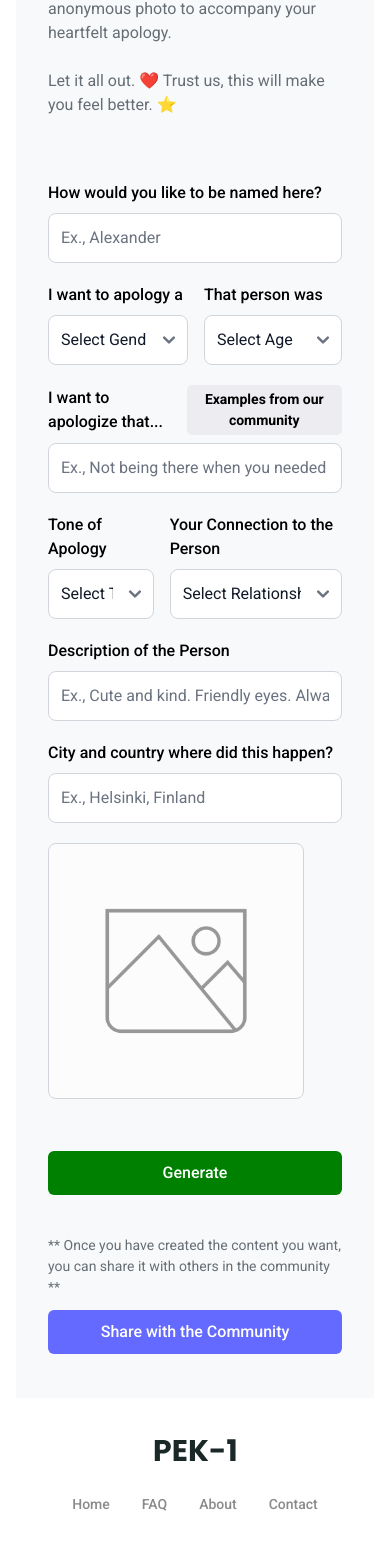
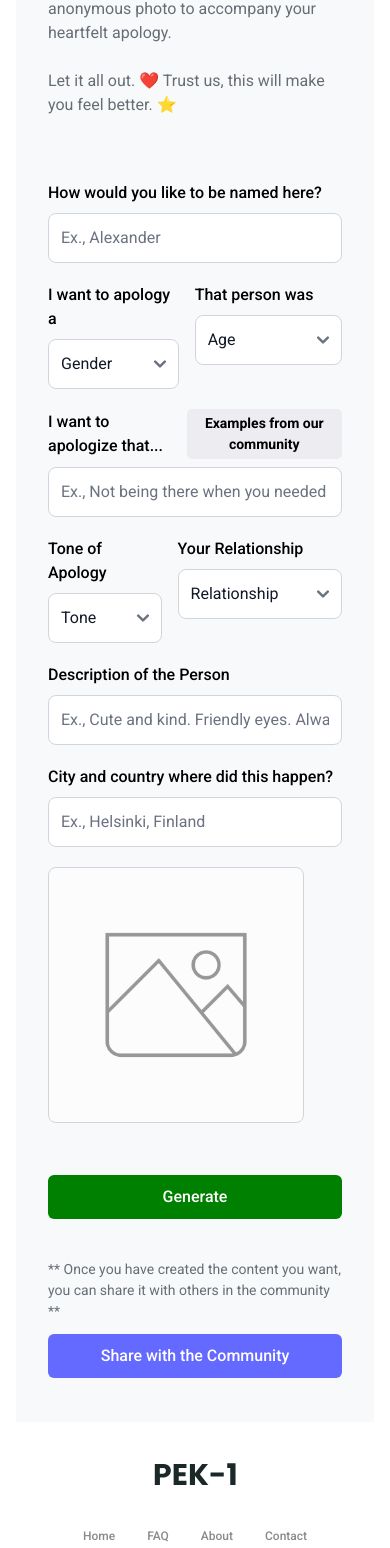
Before and after one commit to akipeki/D_3.0, a React (Vite) app in the folder frontend/: page /create-post in a window 390 px wide. Shown: the part 432-1980 px from the top of the page. Built offline with nearby package versions, Linux system fonts and the light colour scheme.

Commit message:
thursday second update

```diff
--- a/frontend/src/components/Card.jsx
+++ b/frontend/src/components/Card.jsx
@@ -7,6 +7,7 @@ const Card = ({ _id, name, photo, generatedText }) => {
     const cardRef = useRef();
     const [fontSize, setFontSize] = useState('text-sm');
     const [showText, setShowText] = useState(false);
+    const [cardSize, setCardSize] = useState(null);
 
     // define the screen size you want to target
     const isTabletOrMobileDevice = useMediaQuery({
@@ -14,23 +15,32 @@ const Card = ({ _id, name, photo, generatedText }) => {
     });
 
     useEffect(() => {
-        // function to determine font size based on card width
-        const determineFontSize = () => {
-            const width = cardRef.current.offsetWidth;
-            if (width < 300) {
-                setFontSize('text-xs');
-            } else if (width < 600) {
-                setFontSize('text-sm');
-            } else {
-                setFontSize('text-md');
+        function updateCardSize() {
+            if (cardRef.current) {
+                const newCardSize = cardRef.current.offsetWidth;
+                console.log("New card size:", newCardSize); // log the card size
+                setCardSize(newCardSize);
             }
-        };
-        determineFontSize();
-        // listen for window resize events
-        window.addEventListener('resize', determineFontSize);
-        // cleanup function
-        return () => window.removeEventListener('resize', determineFontSize);
-    }, []); // empty dependency array, so this effect only runs once
+        }
+        updateCardSize();
+        window.addEventListener('resize', updateCardSize);
+        return () => window.removeEventListener('resize', updateCardSize);
+    }, []);
+
+    useEffect(() => {
+        let newSize = 'text-sm';
+        if (cardSize < 200) {
+            newSize = 'text-xs';
+        } else if (cardSize < 340) {
+            newSize = 'text-sm';
+        } else if (cardSize < 500) {
+            newSize = 'text-md';
+        } else {
+            newSize = 'text-lg';
+        }
+        console.log("New font size:", newSize); // log the font size
+        setFontSize(newSize);
+    }, [cardSize]);
 
     return (
         <div ref={cardRef} className='card rounded-xl group relative shadow-card hover:shadow-cardhover my-4 xs:my-0'>
@@ -69,14 +79,4 @@ const Card = ({ _id, name, photo, generatedText }) => {
     )
 }
 
-export default Card
-
-
-
-
-    // when commenting out this one below, I also removed index from Card
-
-/* const wordArray = generatedText.split(' ')
-const wordCount = ((index + 1) % 7 === 0 || index === 0) ? wordArray.length : 12
-wordArray.length = wordArray.length < wordCount ? wordArray.length : wordCount
-const shortText = wordArray.join(' ') */
+export default Card;
--- a/frontend/src/components/Footer.jsx
+++ b/frontend/src/components/Footer.jsx
@@ -9,7 +9,7 @@ const Footer = () => {
                         <img src={logo} alt="logo" className='w-24 cursor-pointer object-contain pt-5 pb-3' />
                     </a>
                 </div>
-                <ul className="flex flex-row flex-wrap justify-center items-center mb-4 text-sm font-medium text-[#8a8a8a] ">
+                <ul className="nav-links flex flex-col sm:flex-row flex-wrap justify-center items-center mb-4 text-xs sm:text-sm font-medium text-[#8a8a8a] ">
                     <li>
                         <a href="/" className="mx-4 text-[#8a8a8a] cursor-pointer underline-offset-8 hover:underline hover:text-[#191919]  hover:underline-offset-8 hover:decoration-[3px]">Home</a>
                     </li>
--- a/frontend/src/index.css
+++ b/frontend/src/index.css
@@ -1,6 +1,29 @@
 @tailwind base;
 @tailwind components;
 @tailwind utilities;
+
+
+@media (max-width: 370px) {
+    .nav-links {
+        flex-direction: column;
+        align-items: center;
+    }
+
+    .nav-links li {
+        margin: 10px 0;
+    }
+}
+
+@media (min-width: 371px) {
+    .nav-links {
+        flex-direction: row;
+        align-items: row;
+    }
+
+    .nav-links li {
+        margin: 10px 0;
+    }
+}
 
 @media screen and (min-width: 480px) {
     /*  .card:nth-child(7n + 1) {
--- a/frontend/src/pages/CreatePost.jsx
+++ b/frontend/src/pages/CreatePost.jsx
@@ -59,8 +59,8 @@ const CreatePost = () => {
   };
 
 
-  const generateMessage = async (prompt, tone, age, relationship,) => {
-    if (prompt && tone && age && relationship) {
+  const generateMessage = async (prompt, tone, age, relationship, gender) => {
+    if (prompt && tone && age && relationship && gender) {
       try {
         const response = await fetch('https://dille.onrender.com/api/v1/chat/completions', {
           method: 'POST',
@@ -68,15 +68,16 @@ const CreatePost = () => {
             'Content-Type': 'application/json',
           },
           body: JSON.stringify({
-            prompt: `As a competent writer, your task is to create a short yet
-             compelling ${tone} apology within the constraints of 3-6 sentences.
-             Your language should be straightforward and understandable.
-             Base your apology on this statement: [ ${prompt} ].
-             You're addressing an individual who is ${age} years old,
-             and you're their ${relationship}. Please do not include any personal names or greetings/closings.
-             The aim should be solely to offer a sincere apology.
-             Be sure to consider the seriousness of the issue and adjust your tone and language accordingly.
-             If you notice text is written in any other langueage than English, translate it to English.`,
+            prompt: `As a ${tone} ${relationship}, your task is to create a ${tone} apology within 4-5 sentences.
+            Your language should be straightforward and understandable.
+            Your apology should express deep regret and a plea for forgiveness.
+            Base your apology on this statement: [ ${prompt} ].
+            You're addressing an individual who is ${age} years old and of ${gender},
+            and you're their ${relationship}. Please do not include any personal names or greetings/closings.
+            The aim should be solely to offer a sincere apology.
+            Before giving your answer, analyze the ${prompt}, ${tone}, and ${relationship}
+            to consider the seriousness of the issue and adjust your tone and language accordingly.
+            If you notice the text is written in any language other than English, translate it to English.`,
           }),
         });
 
@@ -200,7 +201,7 @@ const CreatePost = () => {
 
   const ageOptions = [
     "1-3 years",
-    "5-8 years",
+    "4-8 years",
     "9-12 years",
     "13-15 years",
     "16-18 years",
@@ -208,28 +209,29 @@ const CreatePost = () => {
     "23–28 years",
     "29–34 years",
     "35–40 years",
-    "40–50 years",
-    "50–60 years",
-    "70–80 years",
-    "80–90 years",
-    "90–100 years",
+    "41–50 years",
+    "51–60 years",
+    "61–70 years",
+    "71–80 years",
+    "81–90 years",
+    "91–100 years",
     "100+ years"
   ];
 
   const genderOptions = ['girl', 'boy', 'man', 'woman', 'child', 'adult'];
 
   const toneOptions = [
-    "Sincere",
+    "Serious",
     "Formal",
     "Casual",
     "Dramatic",
     "Regretful",
     "Depressed",
     "Heartfelt",
-    "Genuine",
+    "Comforting",
+    "Hopeful",
     "Hysteric",
     "Empathetic",
-    "Straightforward"
   ];
 
   const relationshipOptions = [
@@ -255,7 +257,7 @@ const CreatePost = () => {
     "Mentee",
     "Sibling",
     "Special Connection",
-    "We didn't have any connection",
+    "Fellow human being",
   ];
 
   return (
@@ -289,7 +291,7 @@ const CreatePost = () => {
               labelName="I want to apology a"
               type="select"
               name="gender"
-              placeholder="Select Gender"
+              placeholder="Gender"
               value={form.gender}
               handleChange={handleChange}
               options={genderOptions}
@@ -301,7 +303,7 @@ const CreatePost = () => {
               labelName="That person was"
               type='select'
               name='age'
-              placeholder='Select Age'
+              placeholder='Age'
               value={form.age}
               handleChange={handleChange}
               options={ageOptions}
@@ -326,7 +328,7 @@ const CreatePost = () => {
               labelName="Tone of Apology"
               type="select"
               name="tone"
-              placeholder="Select Tone"
+              placeholder="Tone"
               value={form.tone}
               handleChange={handleChange}
               options={toneOptions}
@@ -334,10 +336,10 @@ const CreatePost = () => {
 
             <FormField
               style={{ flexGrow: 1, minWidth: 'calc(50% - 20px)' }}
-              labelName="Your Connection to the Person"
+              labelName="Your Relationship"
               type="select"
               name="relationship"
-              placeholder="Select Relationship"
+              placeholder="Relationship"
               value={form.relationship}
               handleChange={handleChange}
               options={relationshipOptions}
@@ -409,7 +411,7 @@ const CreatePost = () => {
             type='submit'
             className='mt-3 mb-3 text-white bg-[#6469ff] font-medium rounded-md text-[16px] w-full sm:w-auto px-5 py-2.5 text-center'
           >
-            {loading ? 'Sharing...' : 'Share with the Community'}
+            {loading ? 'Sharing... with the Community' : 'Share with the Community'}
           </button>
         </div>
       </form>
--- a/frontend/src/pages/FAQ.jsx
+++ b/frontend/src/pages/FAQ.jsx
@@ -14,7 +14,7 @@ const FAQ = () => {
 
                 <Accordion >
 
-                    <Accordion.Panel  >
+                    <Accordion.Panel>
                         <Accordion.Title className='font-extrabold text-[#1B2828] text-[16px]'>
                             Who have created this website?
                         </Accordion.Title>
--- a/frontend/src/pages/Home.jsx
+++ b/frontend/src/pages/Home.jsx
@@ -155,11 +155,11 @@ const Home = () => {
           <>
             {/* Show a heading if search text is present */}
             {searchText && (
-              <h2 className='font-medium text-[#666e75] text-xl mb-20'>
+              <h2 className='font-medium text-[#666e75] text-xl mb-4'>
                 Showing Resuls for <span className='text-[#1B2828]'>{searchText}</span>:
               </h2>
             )}
-            <div className='mt-20 mx-2 grid xl:grid-cols-4 lg:grid-cols-4 md:grid-cols-4 sm:grid-cols-2 xs:grid-cols-2 grid-cols-1 xl:gap-20 lg:gap-14 md:gap-8 sm:gap-14 xs:gap-14 xs:mx-10 sm:mx-12 md:mx-0'>
+            <div className='mt-12 sm:mt-20 mx-2 grid xl:grid-cols-4 lg:grid-cols-4 md:grid-cols-4 sm:grid-cols-2 xs:grid-cols-2 grid-cols-1 xl:gap-20 lg:gap-14 md:gap-8 sm:gap-14 xs:gap-14 xs:mx-10 sm:mx-12 md:mx-0'>
               {/* Render cards based on whether search text is present */}
               {
                 searchText ? (
```
